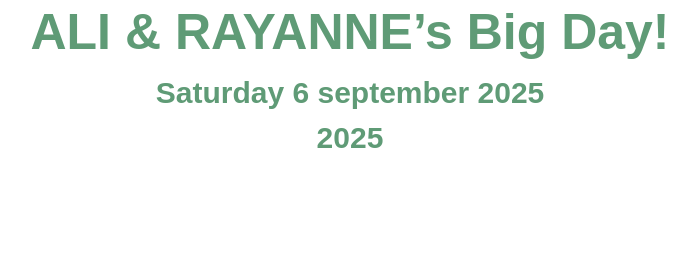
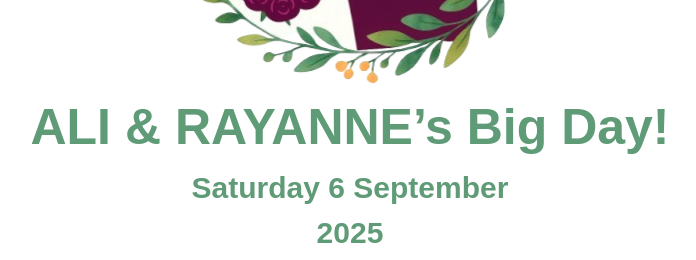
Before and after one commit to sarah-alameddine/rayanne-ali-wedding-countdown, a React (Vite) app: page / in a window 1280 px wide. Shown: the part 533-793 px from the top of the page, without its empty margins (290-986 px from the left). Built offline with nearby package versions, Linux system fonts and the light colour scheme; a web font is replaced by a local one.

Commit message:
Fix picture

```diff
--- a/src/App.jsx
+++ b/src/App.jsx
@@ -11,7 +11,7 @@ function App() {
         {/* Bottom words */}
         <div className="main-text">ALI & RAYANNE’s Big Day!</div>
         {/* footer words */}
-        <div className="main-text bottom-text">Saturday 6 september 2025</div>
+        <div className="main-text bottom-text">Saturday 6 September </div>
         <div className="main-text bottom-text">2025</div>
       </div>
     </>
```
Also changed, not shown: src/assets/raynali.png (renamed from src/raynali.png).
